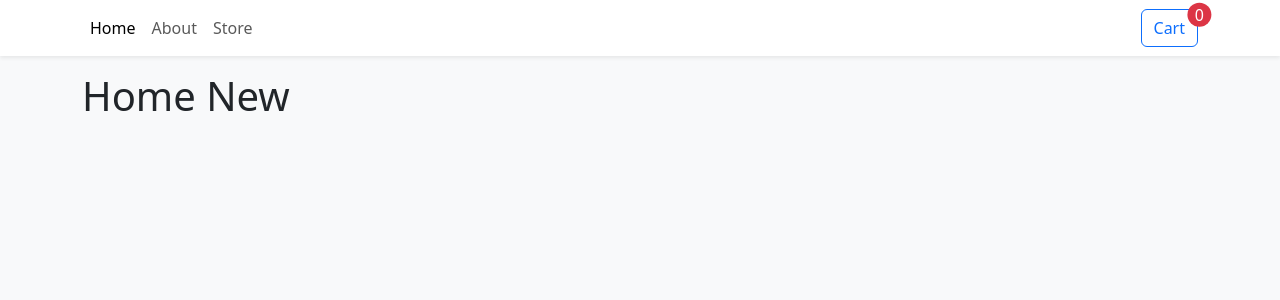
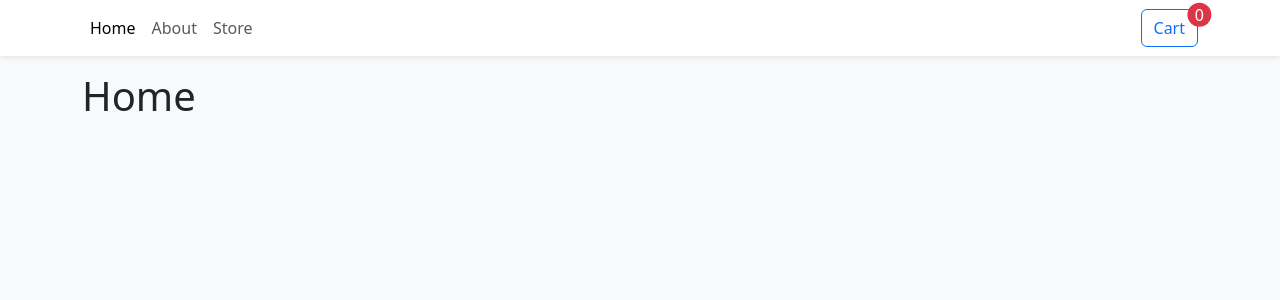
Before and after one commit to devalzala/Shopping_cart_react_ts, a React (Vite) app: page / in a window 1280 px wide. Shown: the top 300 px of the page. Built offline with nearby package versions, Linux system fonts and the light colour scheme.

Commit message:
Home page changes

```diff
--- a/src/pages/Home.tsx
+++ b/src/pages/Home.tsx
@@ -1,5 +1,5 @@
 const Home = () => {
-    return <h1>Home New</h1>
+    return <h1>Home</h1>
 }
 
 export default Home
```
